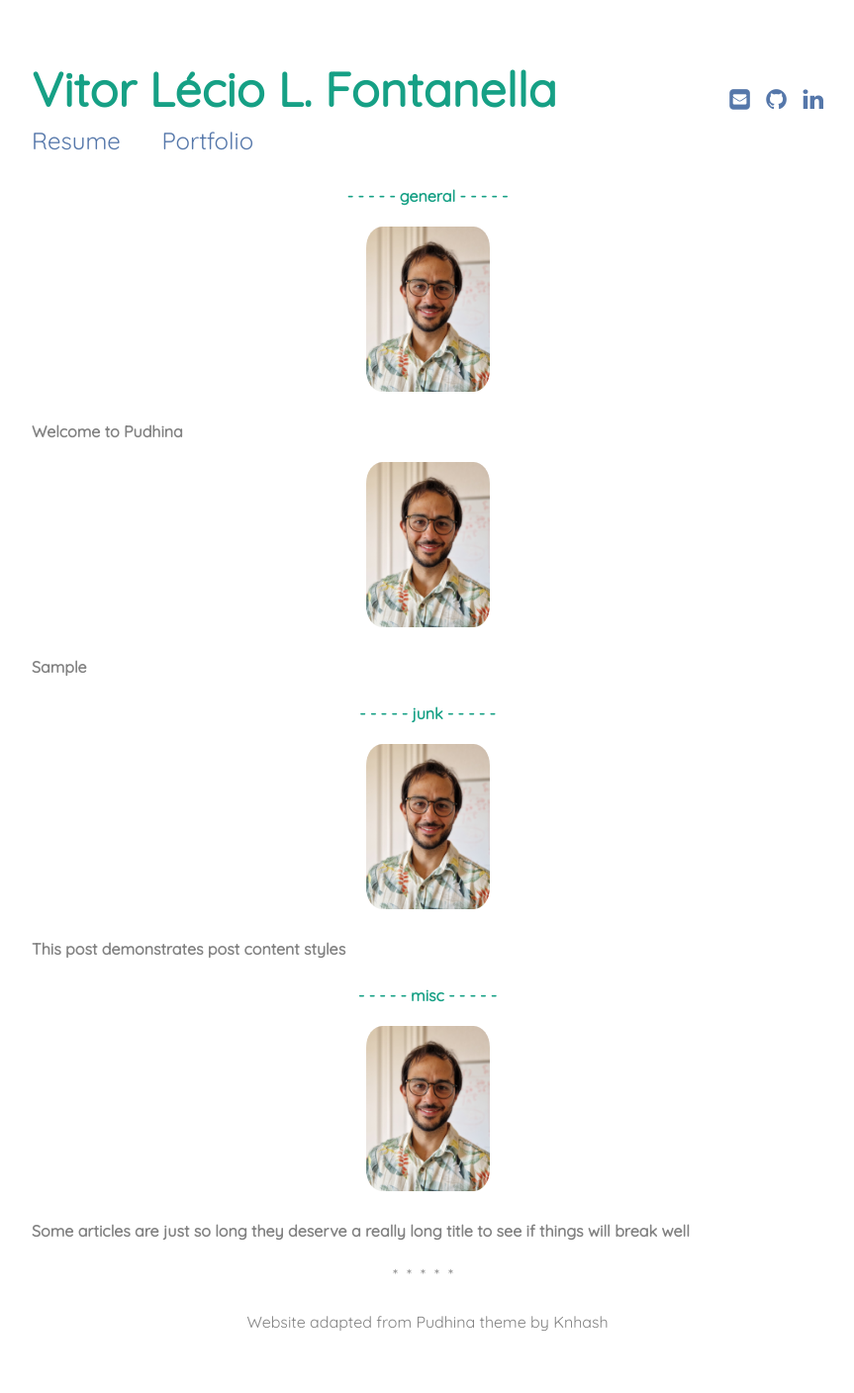
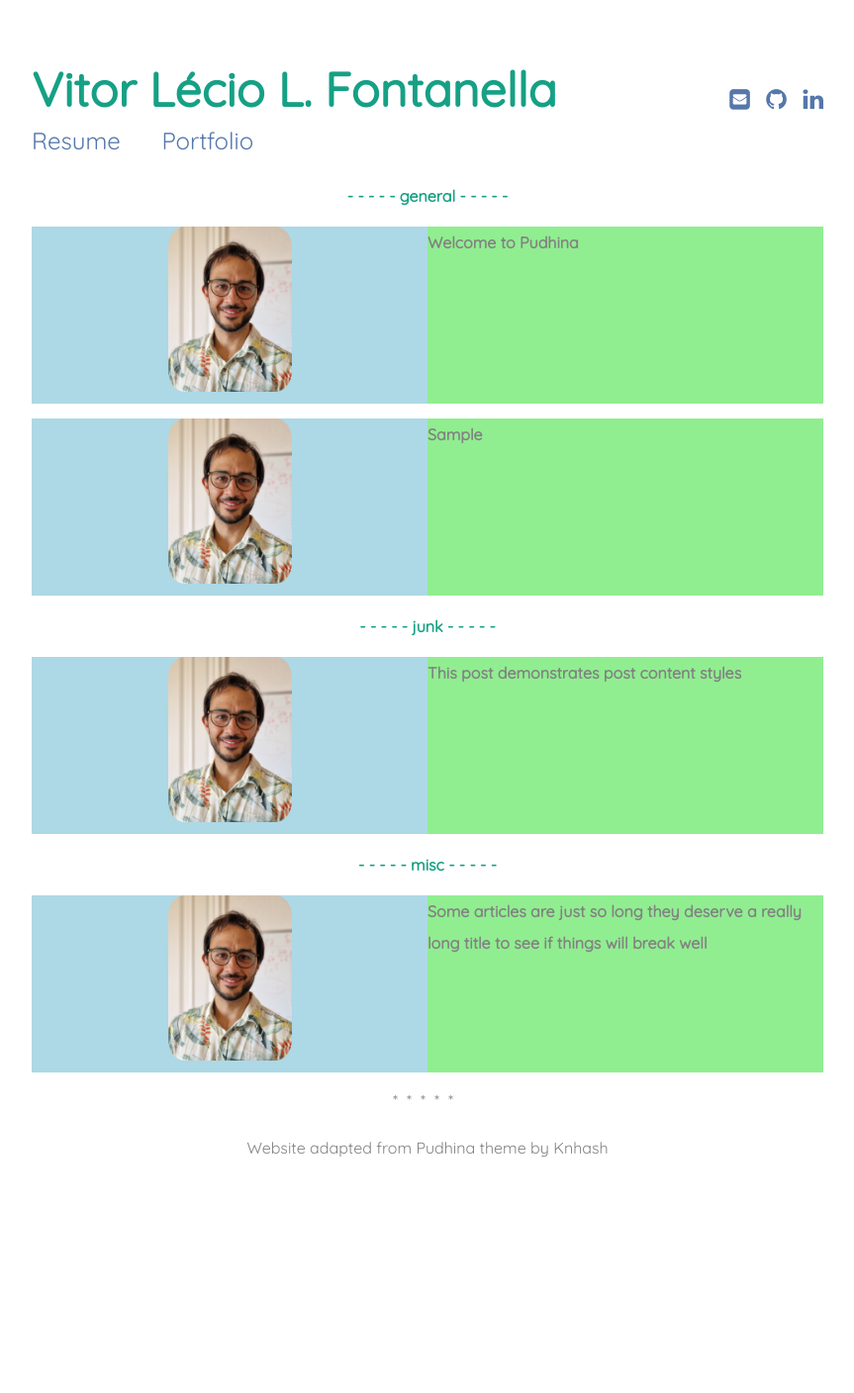
Before and after one commit to vitorlecio/vitorlecio.github.io, a Jekyll site: the page built from blog.md, in a window 1280 px wide. Shown: the whole page at 99% size, without its empty margins (208-1071 px from the left). Built offline with Jekyll 4.4.1, drawn with Linux system fonts in a browser that asks for light colours; after the commit the page ends 1232 px from its top, so only the background shows below that.

Commit message:
figure problem test2

```diff
--- a/blog.md
+++ b/blog.md
@@ -20,11 +20,16 @@ layout: page
 {% for post in category.items %}
 <li class="post-teaser">
 <a href="{{ post.url | prepend: site.baseurl }}">
-<img src="{{ '/assets/img/profile.jpeg' | prepend: site.baseurl }}" id="about-img">
+
+<div style="display: flex;">
+<div style="flex: 1; background-color: lightblue;"><img src="{{ '/assets/img/profile.jpeg' | prepend: site.baseurl }}" id="about-img"></div>
 <!--img src="post-teaser__title">{{post.logo}}-->
-<span class="post-teaser__title">{{ post.title }}</span>
+<div style="flex: 1; background-color: lightgreen;"><span class="post-teaser__title">{{ post.title }}</span></div>
+</div>
 <!--span class="post-teaser__date">{{ post.date | date: "%d %B %Y" }}</span -->
+
 </a>
+
 </li>
 {% endfor %}
 </ul>
```
